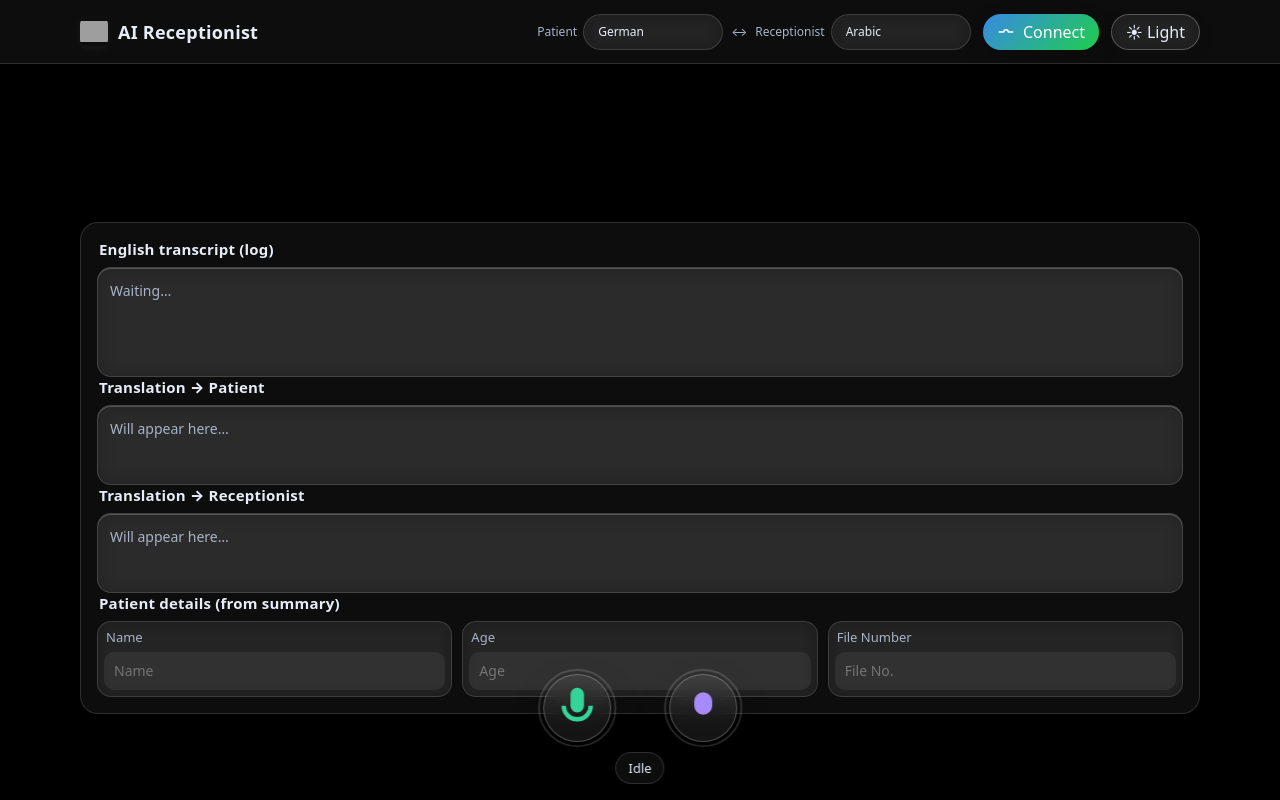
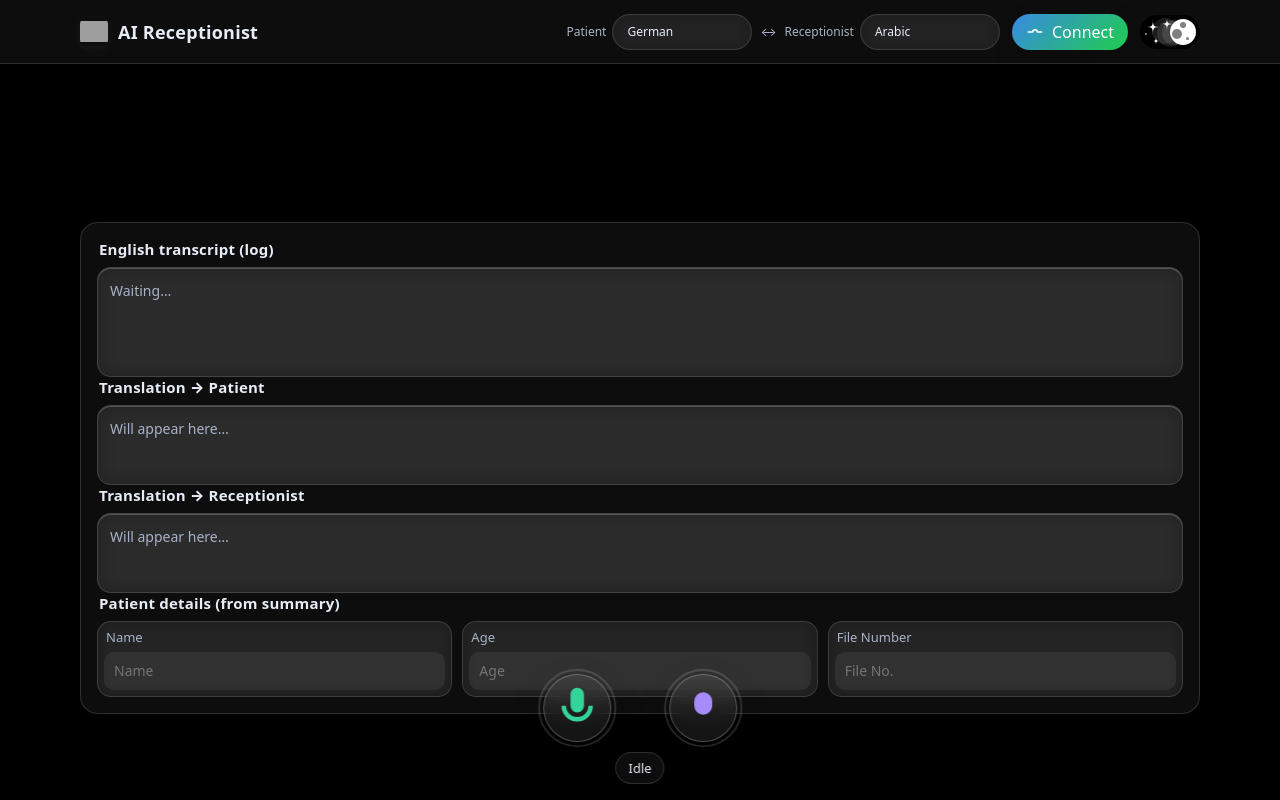
Before and after one commit to AI-coderss/AI_Receptionist, a React (Create React App) app in the folder frontend/: page / in a window 1280 px wide. Built offline with nearby package versions, Linux system fonts and the light colour scheme; grey boxes are pictures that could not be loaded.

Commit message:
update the UI

```diff
--- a/frontend/src/components/RealtimeTranslator.jsx
+++ b/frontend/src/components/RealtimeTranslator.jsx
@@ -6,6 +6,7 @@
 import React, { useEffect, useRef, useState } from "react";
 import AudioWave from "./AudioWave";
 import "../styles/RealtimeTranslator.css";
+import ThemeSwitch from "./ThemeSwitch";
 
 const SIGNAL_URL = "https://ai-receptionist-webrtc-server.onrender.com/api/rtc-connect";
 
@@ -40,9 +41,6 @@
   { code: "ro", label: "Romanian" },
   { code: "bg", label: "Bulgarian" },
   { code: "el", label: "Greek" },
-
-
-
 ];
 const labelOf = (c) => LANG_OPTS.find((x) => x.code === c)?.label || c;
 
@@ -546,13 +544,13 @@
                 </span>
               </button>
 
-              <button
-                className="rt-button rt-toggle"
-                title={`Switch to ${theme === "light" ? "dark" : "light"} mode`}
-                onClick={toggleTheme}
-              >
-                {theme === "light" ? "☾ Dark" : "☀︎ Light"}
-              </button>
+              {/* Reusable Theme Switch (controlled) */}
+              <ThemeSwitch
+                checked={theme === "dark"}
+                onChange={toggleTheme}
+                size="md"
+                ariaLabel="Toggle theme"
+              />
             </div>
 
             {/* Hamburger (visible on mobile) */}
@@ -627,15 +625,11 @@
               </span>
             </button>
 
-            <button
-              className="rt-button rt-toggle mobile-large"
-              onClick={() => {
-                toggleTheme();
-                setMenuOpen(false);
-              }}
-            >
-              {theme === "light" ? "☾ Dark" : "☀︎ Light"}
-            </button>
+            <ThemeSwitch
+              checked={theme === "dark"}
+              onChange={toggleTheme}
+              ariaLabel="Toggle theme"
+            />
           </div>
         </div>
         {menuOpen && (
--- /dev/null
+++ b/frontend/src/components/ThemeSwitch.jsx
@@ -0,0 +1,71 @@
+import React from "react";
+import "../styles/ThemeSwitch.css";
+
+export default function ThemeSwitch({ checked, onChange, ariaLabel }) {
+  return (
+    <label className="switch">
+      <input
+        id="input"
+        type="checkbox"
+        checked={checked}
+        onChange={onChange}
+        aria-label={ariaLabel}
+      />
+      <div className="slider round">
+        <div className="sun-moon">
+          <svg id="moon-dot-1" className="moon-dot" viewBox="0 0 100 100">
+            <circle cx="50" cy="50" r="50"></circle>
+          </svg>
+          <svg id="moon-dot-2" className="moon-dot" viewBox="0 0 100 100">
+            <circle cx="50" cy="50" r="50"></circle>
+          </svg>
+          <svg id="moon-dot-3" className="moon-dot" viewBox="0 0 100 100">
+            <circle cx="50" cy="50" r="50"></circle>
+          </svg>
+          <svg id="light-ray-1" className="light-ray" viewBox="0 0 100 100">
+            <circle cx="50" cy="50" r="50"></circle>
+          </svg>
+          <svg id="light-ray-2" className="light-ray" viewBox="0 0 100 100">
+            <circle cx="50" cy="50" r="50"></circle>
+          </svg>
+          <svg id="light-ray-3" className="light-ray" viewBox="0 0 100 100">
+            <circle cx="50" cy="50" r="50"></circle>
+          </svg>
+
+          <svg id="cloud-1" className="cloud-dark" viewBox="0 0 100 100">
+            <circle cx="50" cy="50" r="50"></circle>
+          </svg>
+          <svg id="cloud-2" className="cloud-dark" viewBox="0 0 100 100">
+            <circle cx="50" cy="50" r="50"></circle>
+          </svg>
+          <svg id="cloud-3" className="cloud-dark" viewBox="0 0 100 100">
+            <circle cx="50" cy="50" r="50"></circle>
+          </svg>
+          <svg id="cloud-4" className="cloud-light" viewBox="0 0 100 100">
+            <circle cx="50" cy="50" r="50"></circle>
+          </svg>
+          <svg id="cloud-5" className="cloud-light" viewBox="0 0 100 100">
+            <circle cx="50" cy="50" r="50"></circle>
+          </svg>
+          <svg id="cloud-6" className="cloud-light" viewBox="0 0 100 100">
+            <circle cx="50" cy="50" r="50"></circle>
+          </svg>
+        </div>
+        <div className="stars">
+          <svg id="star-1" className="star" viewBox="0 0 20 20">
+            <path d="M 0 10 C 10 10,10 10 ,0 10 C 10 10 , 10 10 , 10 20 C 10 10 , 10 10 , 20 10 C 10 10 , 10 10 , 10 0 C 10 10,10 10 ,0 10 Z"></path>
+          </svg>
+          <svg id="star-2" className="star" viewBox="0 0 20 20">
+            <path d="M 0 10 C 10 10,10 10 ,0 10 C 10 10 , 10 10 , 10 20 C 10 10 , 10 10 , 20 10 C 10 10 , 10 10 , 10 0 C 10 10,10 10 ,0 10 Z"></path>
+          </svg>
+          <svg id="star-3" className="star" viewBox="0 0 20 20">
+            <path d="M 0 10 C 10 10,10 10 ,0 10 C 10 10 , 10 10 , 10 20 C 10 10 , 10 10 , 20 10 C 10 10 , 10 10 , 10 0 C 10 10,10 10 ,0 10 Z"></path>
+          </svg>
+          <svg id="star-4" className="star" viewBox="0 0 20 20">
+            <path d="M 0 10 C 10 10,10 10 ,0 10 C 10 10 , 10 10 , 10 20 C 10 10 , 10 10 , 20 10 C 10 10 , 10 10 , 10 0 C 10 10,10 10 ,0 10 Z"></path>
+          </svg>
+        </div>
+      </div>
+    </label>
+  );
+}
--- /dev/null
+++ b/frontend/src/styles/ThemeSwitch.css
@@ -0,0 +1,273 @@
+/* From Uiverse.io by RiccardoRapelli */
+.switch {
+  position: relative;
+  display: inline-block;
+  width: 60px;
+  height: 34px;
+}
+
+.switch #input {
+  opacity: 0;
+  width: 0;
+  height: 0;
+}
+
+.slider {
+  position: absolute;
+  cursor: pointer;
+  top: 0;
+  left: 0;
+  right: 0;
+  bottom: 0;
+  background-color: #2196f3;
+  -webkit-transition: 0.4s;
+  transition: 0.4s;
+  z-index: 0;
+  overflow: hidden;
+}
+
+.sun-moon {
+  position: absolute;
+  content: "";
+  height: 26px;
+  width: 26px;
+  left: 4px;
+  bottom: 4px;
+  background-color: yellow;
+  -webkit-transition: 0.4s;
+  transition: 0.4s;
+}
+
+#input:checked + .slider {
+  background-color: black;
+}
+
+#input:focus + .slider {
+  box-shadow: 0 0 1px #2196f3;
+}
+
+#input:checked + .slider .sun-moon {
+  -webkit-transform: translateX(26px);
+  -ms-transform: translateX(26px);
+  transform: translateX(26px);
+  background-color: white;
+  -webkit-animation: rotate-center 0.6s ease-in-out both;
+  animation: rotate-center 0.6s ease-in-out both;
+}
+
+.moon-dot {
+  opacity: 0;
+  transition: 0.4s;
+  fill: gray;
+}
+
+#input:checked + .slider .sun-moon .moon-dot {
+  opacity: 1;
+}
+
+.slider.round {
+  border-radius: 34px;
+}
+
+.slider.round .sun-moon {
+  border-radius: 50%;
+}
+
+#moon-dot-1 {
+  left: 10px;
+  top: 3px;
+  position: absolute;
+  width: 6px;
+  height: 6px;
+  z-index: 4;
+}
+
+#moon-dot-2 {
+  left: 2px;
+  top: 10px;
+  position: absolute;
+  width: 10px;
+  height: 10px;
+  z-index: 4;
+}
+
+#moon-dot-3 {
+  left: 16px;
+  top: 18px;
+  position: absolute;
+  width: 3px;
+  height: 3px;
+  z-index: 4;
+}
+
+#light-ray-1 {
+  left: -8px;
+  top: -8px;
+  position: absolute;
+  width: 43px;
+  height: 43px;
+  z-index: -1;
+  fill: white;
+  opacity: 10%;
+}
+
+#light-ray-2 {
+  left: -50%;
+  top: -50%;
+  position: absolute;
+  width: 55px;
+  height: 55px;
+  z-index: -1;
+  fill: white;
+  opacity: 10%;
+}
+
+#light-ray-3 {
+  left: -18px;
+  top: -18px;
+  position: absolute;
+  width: 60px;
+  height: 60px;
+  z-index: -1;
+  fill: white;
+  opacity: 10%;
+}
+
+.cloud-light {
+  position: absolute;
+  fill: #eee;
+  animation-name: cloud-move;
+  animation-duration: 6s;
+  animation-iteration-count: infinite;
+}
+
+.cloud-dark {
+  position: absolute;
+  fill: #ccc;
+  animation-name: cloud-move;
+  animation-duration: 6s;
+  animation-iteration-count: infinite;
+  animation-delay: 1s;
+}
+
+#cloud-1 {
+  left: 30px;
+  top: 15px;
+  width: 40px;
+}
+
+#cloud-2 {
+  left: 44px;
+  top: 10px;
+  width: 20px;
+}
+
+#cloud-3 {
+  left: 18px;
+  top: 24px;
+  width: 30px;
+}
+
+#cloud-4 {
+  left: 36px;
+  top: 18px;
+  width: 40px;
+}
+
+#cloud-5 {
+  left: 48px;
+  top: 14px;
+  width: 20px;
+}
+
+#cloud-6 {
+  left: 22px;
+  top: 26px;
+  width: 30px;
+}
+
+@keyframes cloud-move {
+  0% {
+    transform: translateX(0px);
+  }
+
+  40% {
+    transform: translateX(4px);
+  }
+
+  80% {
+    transform: translateX(-4px);
+  }
+
+  100% {
+    transform: translateX(0px);
+  }
+}
+
+.stars {
+  transform: translateY(-32px);
+  opacity: 0;
+  transition: 0.4s;
+}
+
+.star {
+  fill: white;
+  position: absolute;
+  -webkit-transition: 0.4s;
+  transition: 0.4s;
+  animation-name: star-twinkle;
+  animation-duration: 2s;
+  animation-iteration-count: infinite;
+}
+
+#input:checked + .slider .stars {
+  -webkit-transform: translateY(0);
+  -ms-transform: translateY(0);
+  transform: translateY(0);
+  opacity: 1;
+}
+
+#star-1 {
+  width: 20px;
+  top: 2px;
+  left: 3px;
+  animation-delay: 0.3s;
+}
+
+#star-2 {
+  width: 6px;
+  top: 16px;
+  left: 3px;
+}
+
+#star-3 {
+  width: 12px;
+  top: 20px;
+  left: 10px;
+  animation-delay: 0.6s;
+}
+
+#star-4 {
+  width: 18px;
+  top: 0px;
+  left: 18px;
+  animation-delay: 1.3s;
+}
+
+@keyframes star-twinkle {
+  0% {
+    transform: scale(1);
+  }
+
+  40% {
+    transform: scale(1.2);
+  }
+
+  80% {
+    transform: scale(0.8);
+  }
+
+  100% {
+    transform: scale(1);
+  }
+}
```
Also changed, not shown: 1 other file (tests, documents, lock files or other folders). Lines whose indentation alone changed are shown as unchanged.
